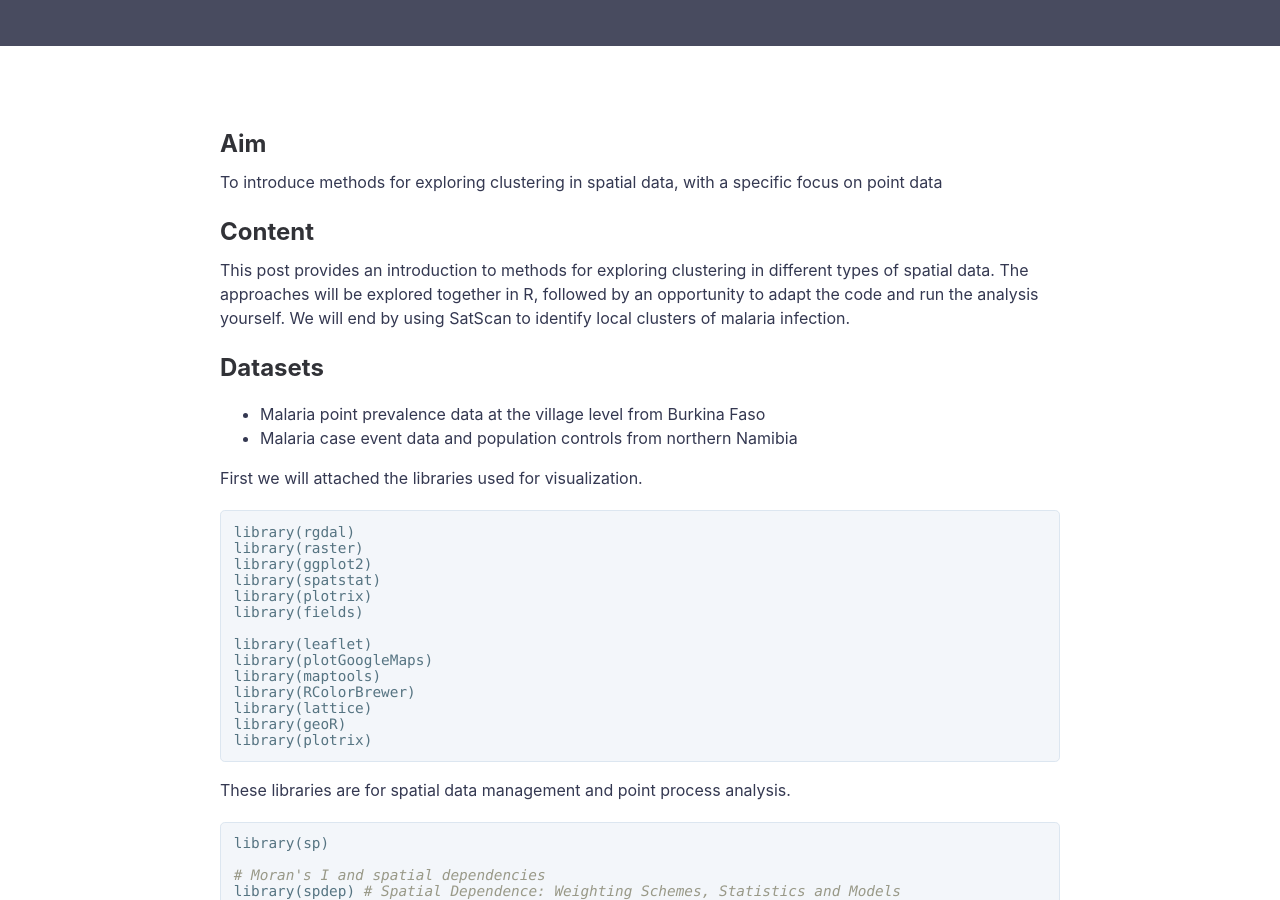
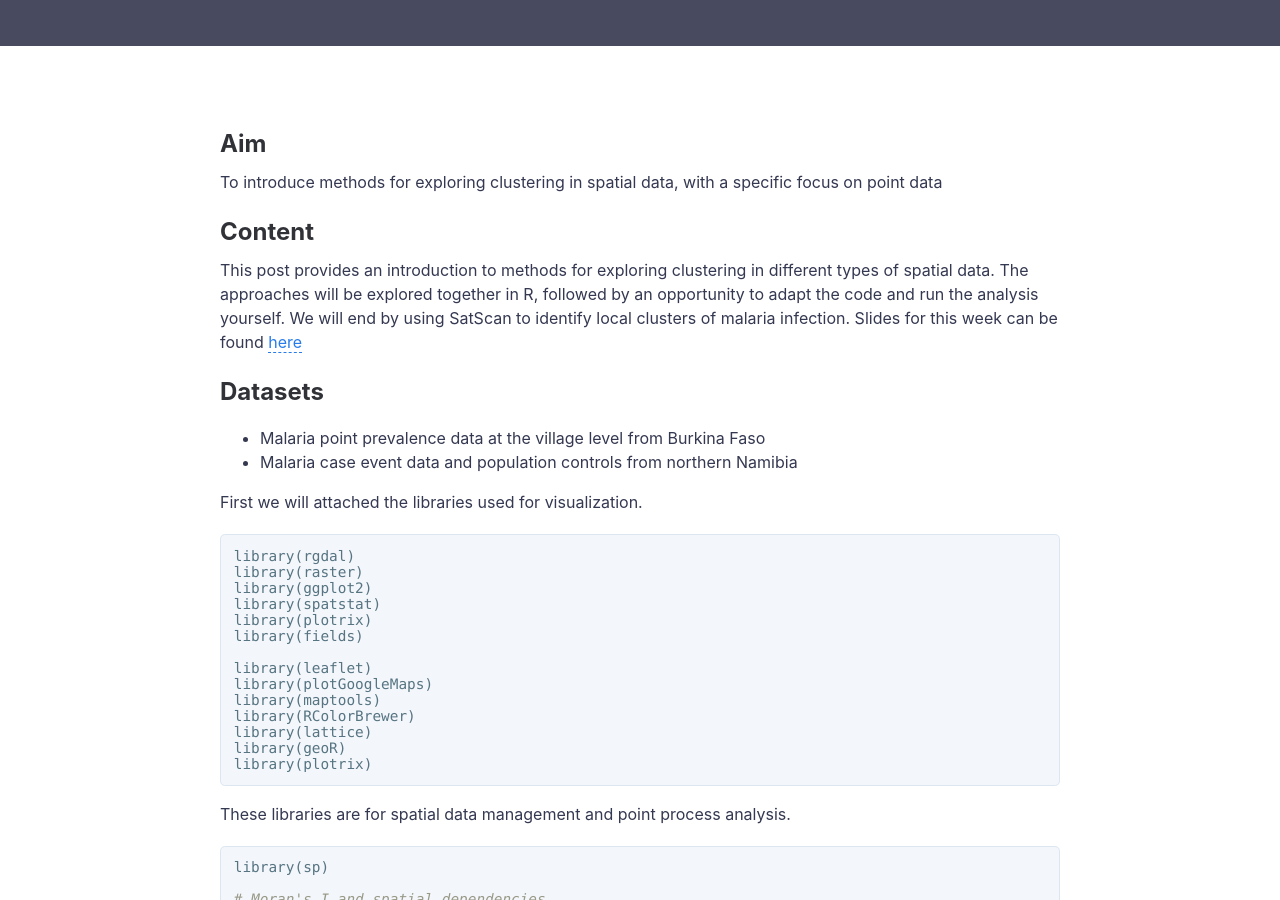
Before and after one commit to HughSt/HughSt.github.io, a Jekyll site: the page built from _posts/2017-10-13-week-4.md, in a window 1280 px wide and 900 px high, scrolled down 530 px. Built offline with Jekyll 4.4.1, drawn with Linux system fonts in a browser that asks for light colours; some of the changed text lies outside the part shown.

Commit message:
Links to slides and assignment data for week 4

```diff
--- a/_posts/2017-10-13-week-4.md
+++ b/_posts/2017-10-13-week-4.md
@@ -12,7 +12,7 @@ To introduce methods for exploring clustering in spatial data, with a specific f
 Content
 -------
 
-This post provides an introduction to methods for exploring clustering in different types of spatial data. The approaches will be explored together in R, followed by an opportunity to adapt the code and run the analysis yourself. We will end by using SatScan to identify local clusters of malaria infection.
+This post provides an introduction to methods for exploring clustering in different types of spatial data. The approaches will be explored together in R, followed by an opportunity to adapt the code and run the analysis yourself. We will end by using SatScan to identify local clusters of malaria infection. Slides for this week can be found [here](https://github.com/HughSt/HughSt.github.io/blob/master/course_materials/week4/Slides/Spatial%20Clustering%202019.pptx)
 
 Datasets
 --------
@@ -700,3 +700,7 @@ Peterson I, Borrell LN, El-Sadr W, et al. (2009). A temporal-spatial analysis of
 Sissoko, M. S., L. L. van den Hoogen, et al. (2015). "Spatial Patterns of Plasmodium falciparum Clinical Incidence, Asymptomatic Parasite Carriage and Anopheles Density in Two Villages in Mali." Am J Trop Med Hyg 93(4): 790-797.
 
 Washington CH, Radday J, Streit TG, et al. (2004). Spatial clustering of filarial transmission before and after a Mass Drug Administration in a setting of low infection prevalence. Filaria J 3: 3.
+
+
+## Assignment
+Test for global and local clustering in [these](https://raw.githubusercontent.com/HughSt/HughSt.github.io/master/course_materials/week3/Assignment/cases_nairobi.csv) dummy case-control data from Nairobi.
```
